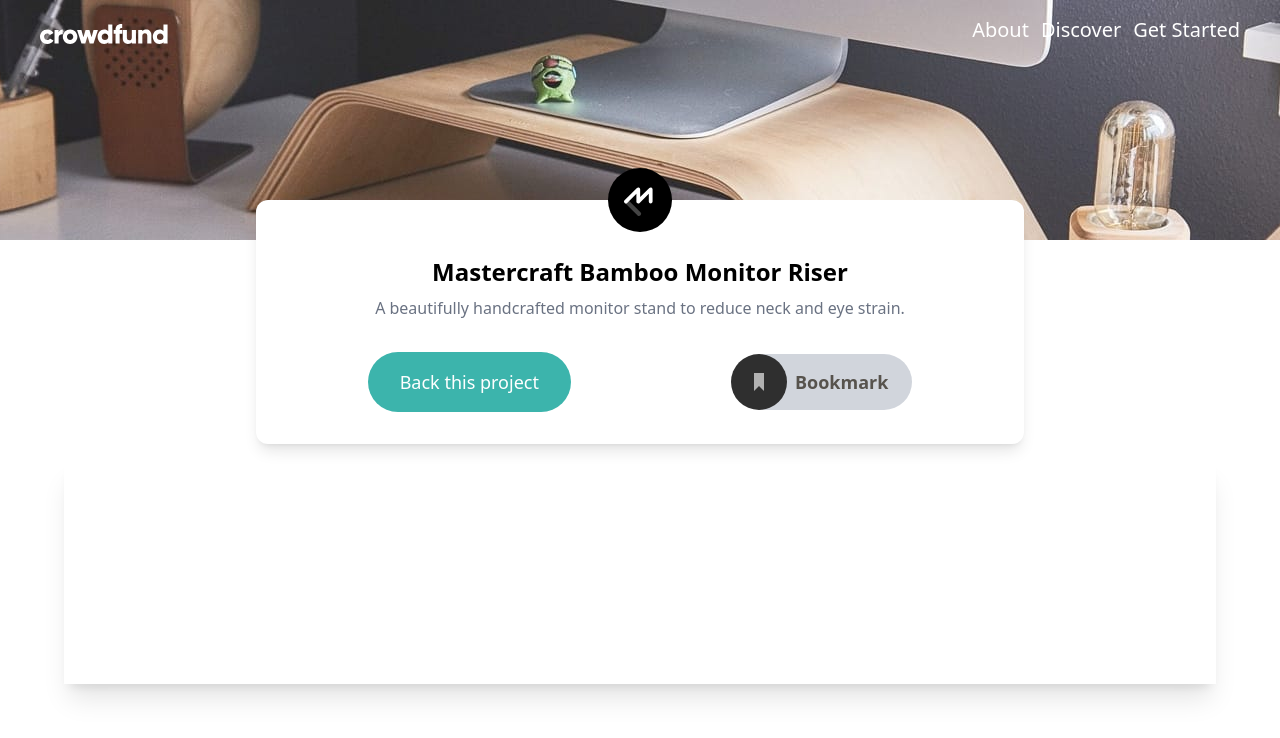
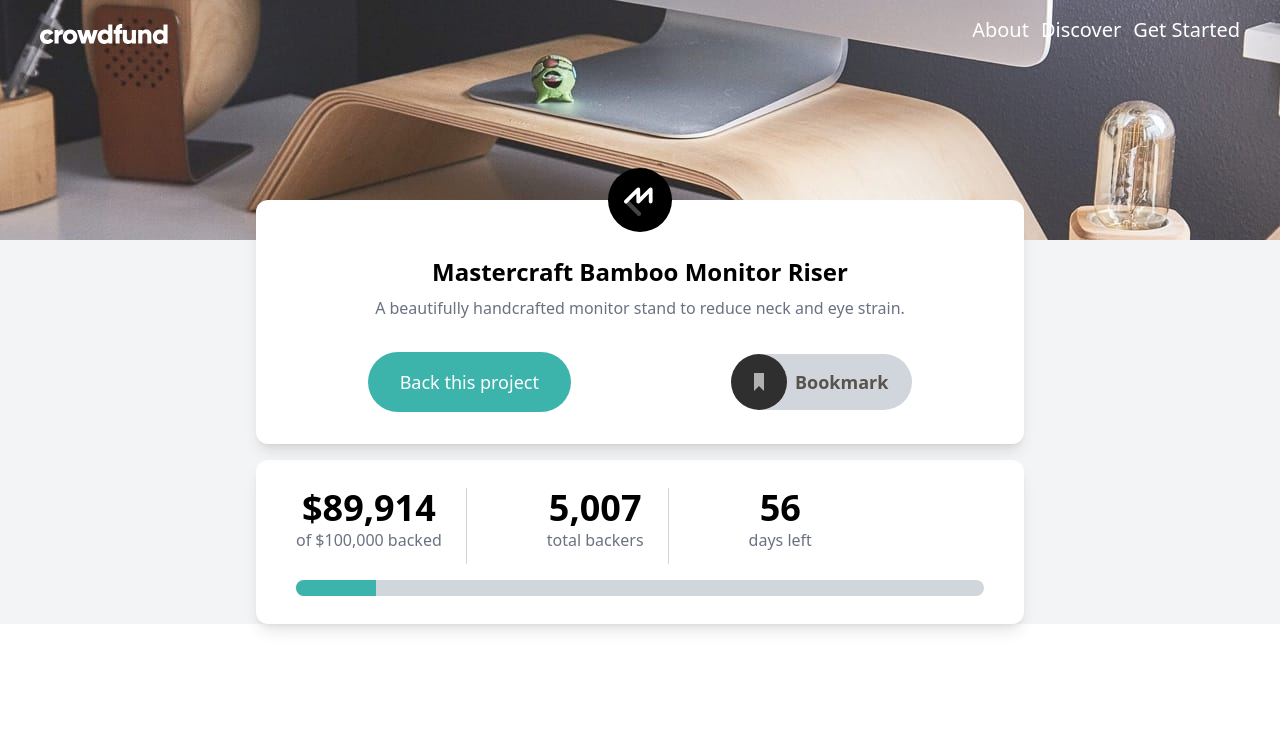
Before and after one commit to Shadrack04/react-crowdfunding-product, a React (Vite) app: page / in a window 1280 px wide. Shown: the top 738 px of the page. Built offline with nearby package versions, Linux system fonts and the light colour scheme.

Commit message:
Create the progress section

```diff
--- a/src/App.css
+++ b/src/App.css
@@ -11,3 +11,16 @@
     background-image: url(/public/images/image-hero-mobile.jpg);
   }
 }
+
+.main {
+  position: relative;
+}
+
+.main:before {
+  content: "";
+  position: absolute;
+  top: 0;
+  left: 0;
+  width: 100%;
+  background-color: red;
+}
--- /dev/null
+++ b/src/components/Card.jsx
@@ -0,0 +1,11 @@
+import React from "react";
+
+function Card({ children }) {
+  return (
+    <div className=" flex flex-col bg-white w-[90%] md:w-[60%] mx-auto mt-4 shadow-lg rounded-xl">
+      {children}
+    </div>
+  );
+}
+
+export default Card;
--- a/src/components/Main.jsx
+++ b/src/components/Main.jsx
@@ -1,11 +1,13 @@
 import Button from "./Button";
 import masterCraft from "/images/logo-mastercraft.svg";
 import bookmark from "/images/icon-bookmark.svg";
+import Card from "./Card";
+import Progress from "./Progress";
 
 function Main() {
   return (
-    <main className=" w-full">
-      <div className=" flex flex-col bg-white w-[90%] md:w-[60%]  relative -mt-10 mx-auto shadow-lg rounded-xl">
+    <main className=" relative w-full">
+      <div className=" flex flex-col bg-white w-[90%] md:w-[60%] relative -mt-10 mx-auto shadow-lg rounded-xl">
         <div className=" w-full absolute -top-8 flex items-center">
           <img
             src={masterCraft}
@@ -32,7 +34,13 @@ function Main() {
           </div>
         </div>
       </div>
-      <div className=" bg-white mt-4 h-56 w-[90%] mx-auto shadow-xl"></div>
+      {/* fake background color for the main section */}
+      <div className="absolute top-0 left-0 w-full h-full bg-gray-100 -z-10"></div>
+
+      {/* <div className=" bg-white mt-4 h-56 w-[90%] mx-auto shadow-xl"></div> */}
+      <Card>
+        <Progress />
+      </Card>
     </main>
   );
 }
--- a/src/components/Nav.jsx
+++ b/src/components/Nav.jsx
@@ -12,7 +12,7 @@ const links = [
 function Nav() {
   const [openNav, setOpenNav] = useState(false);
   return (
-    <nav className=" flex items-center justify-between">
+    <nav className=" sticky top-0 flex items-center justify-between">
       <Logo />
       <ul
         className={`${
--- /dev/null
+++ b/src/components/Progress.jsx
@@ -0,0 +1,30 @@
+import React from "react";
+import ProgressBar from "./ProgressBar";
+
+function Progress() {
+  return (
+    <div className=" px-10 py-5">
+      <div className=" flex flex-col items-center md:flex-row md:justify-start md:gap-20">
+        <div className=" flex flex-col items-center border-b-1 md:border-b-0 md:border-r-1 border-stone-300 pb-3 md:pr-6 my-2">
+          <p className=" text-4xl font-bold">
+            $<span>89,914</span>
+          </p>
+          <p className=" text-md text-gray-500">
+            of $<span>100,000 backed</span>
+          </p>
+        </div>
+        <div className=" flex flex-col items-center border-b-1 md:border-b-0 md:border-r-1 border-stone-300 pb-3 md:pr-6 my-2">
+          <p className=" text-4xl font-bold">5,007</p>
+          <p className=" text-md text-gray-500">total backers</p>
+        </div>
+        <div className=" flex flex-col items-center pb-3 my-2">
+          <p className=" text-4xl font-bold">56</p>
+          <p className=" text-md text-gray-500">days left</p>
+        </div>
+      </div>
+      <ProgressBar />
+    </div>
+  );
+}
+
+export default Progress;
--- /dev/null
+++ b/src/components/ProgressBar.jsx
@@ -0,0 +1,13 @@
+import React from "react";
+
+function ProgressBar() {
+  return (
+    <div className=" my-2">
+      <div className=" relative w-full h-4 rounded-full bg-gray-300 overflow-hidden">
+        <div className=" absolute top-0 left-0 bottom-0 w-20 bg-[hsl(176_50%_47%)]"></div>
+      </div>
+    </div>
+  );
+}
+
+export default ProgressBar;
```
